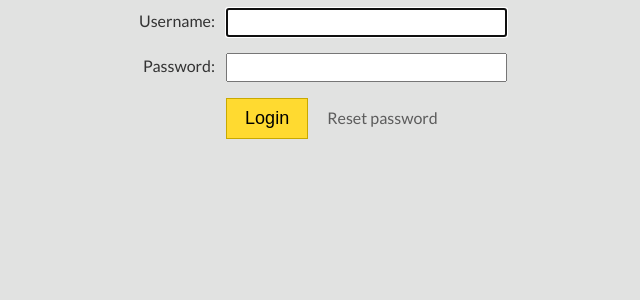
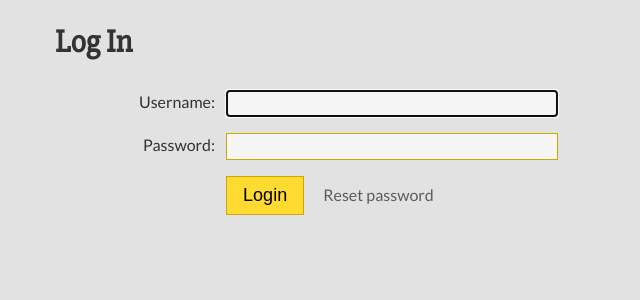
Before and after one commit to skairunner/pctnet, a Django app: page /login/ in a window 1280 px wide. Shown: the part 54-354 px from the top of the page, without its empty margins (0-640 px from the left). Run offline with Django 3.2, Linux system fonts and the light colour scheme; style sheets or scripts are compiled from the project's sources; parts of the project's set-up code (start-up, migrations or seed data) failed here and were passed over.

Commit message:
mobile css and login template updates

```diff
--- a/login/templates/login/login.html
+++ b/login/templates/login/login.html
@@ -5,6 +5,7 @@ Login
 {% endblock %}
 
 {% block content %}
+<h1>Log In</h1>
 
 {% if form.errors %}
 <p>Your username and password didn't match. Please try again.</p>
--- a/static/css/base.scss
+++ b/static/css/base.scss
@@ -19,6 +19,7 @@ $colBG: #f5f5f6;
 $colBGD: #e1e2e1;
 
 $width: 1170px;
+$mobile: 767.98px;
 
 /* sass vars END */
 
@@ -35,11 +36,9 @@ h1, h2, h3, h4, h5, h6 {
 }
 
 main {
-    width: $width;
-    margin-right: auto;
-    margin-left: auto;
-    padding-left: 15px;
-    padding-right: 15px;
+    max-width: $width;
+    margin: 0 auto;
+    padding: 0 15px;
     color: $colP;
 }
 
@@ -56,12 +55,11 @@ a:hover {
 nav {
     background-color: $colPD;
     color: $colS;
-    padding: 0.1em 1em 0.1em 1em;
+    padding: 0.1em 1rem;
 }
 nav .noChonk {
-    width: $width;
-    margin-right: auto;
-    margin-left: auto;
+    max-width: $width;
+    margin: 0 auto;
 }
 nav a {
     text-decoration: none;
@@ -76,48 +74,70 @@ nav .site-branding {
     background-image: url('/static/img/logoWormfic.png');
     background-size: contain;
     background-repeat: no-repeat;
-    padding-left: 1.5em;
+    padding-left: 1.5em; /* not rem */
 }
 nav ul {
     list-style: none;
     display: inline-flex;
 }
 nav li {
-    padding-right: 2em;
     vertical-align: middle;
+    padding: 0 1rem;
     height: 100%;
-    padding-right: 1em;
-    padding-left: 1em;
-    height: 100%;
+}
+nav li a {
+    display: block;
 }
 .nav-items-user {
     float: right;
 }
 
+@media (max-width: $mobile) {
+    nav {
+        padding: 1rem;
+    }
+    nav ul {
+        display: block;
+    }
+    nav li a {
+        vertical-align: middle;
+        padding: 1rem;
+        height: 100%;
+        margin-left: -2rem;
+    }
+    .nav-items-user {
+        float: unset;
+    }
+    nav li a:hover {
+        background-color: $colP;
+    }
+}
+
 
 /* forms */
 .formItem label, .formItem .shim {
-    min-width: 10em;
+    min-width: 10rem;
     display: inline-block;
     text-align: right;
-    padding-right: 0.5em;
+    padding-right: 0.5rem;
 }
 .formItem {
-    padding-top: 0.5em;
-    padding-bottom: 0.5em;
+    padding: 0.5rem 0;
 }
 .formItem input {
     padding: 5px;
-    width: 20em;
+    width: 20rem;
+    background-color: $colBG;
+    border:1px solid $colSD;
 }
 .formItem input[type='submit'] {
     width: initial;
     background-color: $colS;
     border: 1px solid $colSD;
     font-size: large;
-    padding: 0.5em 1em;
+    padding: 0.5rem 1rem;
 }
 .formItem a {
-    padding-left: 1em;
-    padding-right: 1em;
+    padding-left: 1rem;
+    padding-right: 1rem;
 }
--- a/templates/base.html
+++ b/templates/base.html
@@ -5,6 +5,7 @@
 
 <head>
     <title>{% block title %}{% endblock title %} [Wormfic.net]</title>
+    <meta name="viewport" content="width=device-width, initial-scale=1, shrink-to-fit=no">
     <link crossorigin="anonymous" media="all" rel="stylesheet" href="{% static "/css/base.css" %}" />
     <!-- @todo minified css and js from cdn -->
 </head>
```
Also changed, not shown: login/templates/login/registration.html (+22 -2 lines).
